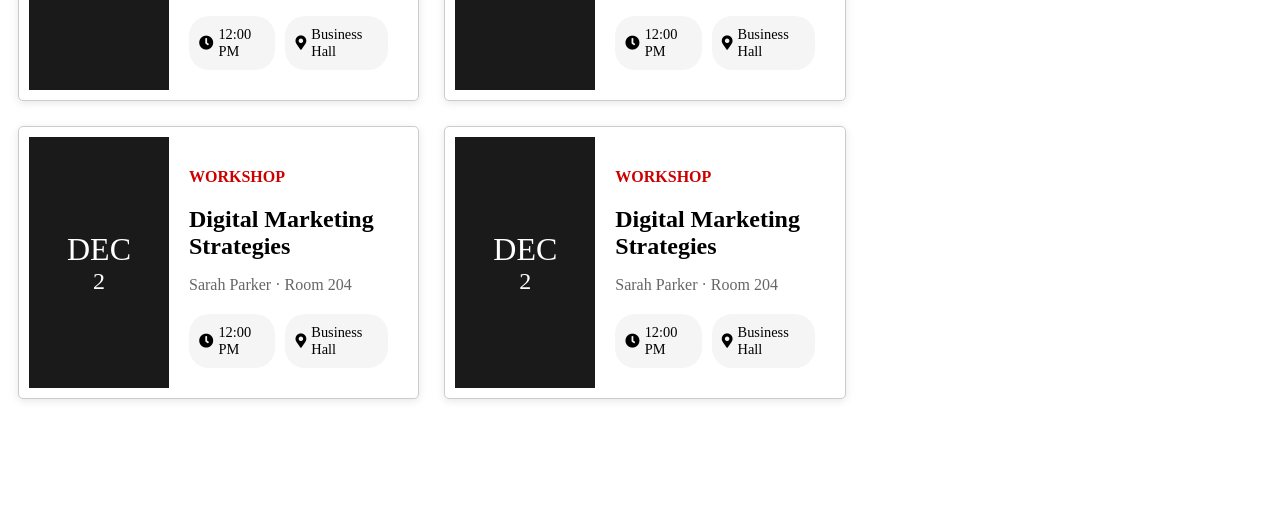
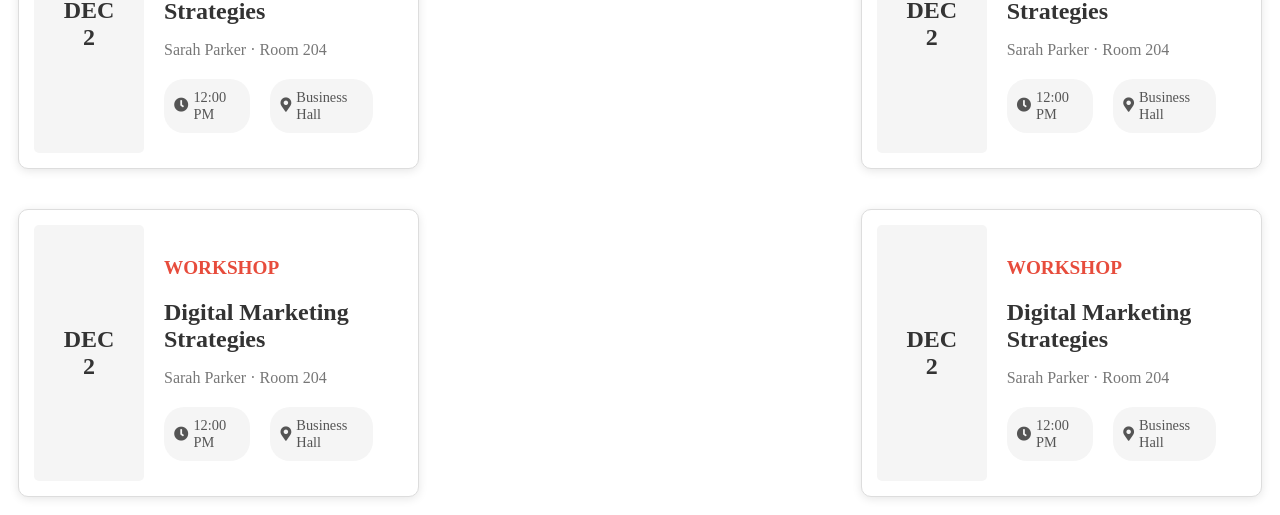
Before and after one commit to lezhaia/widget, a plain HTML site: page index.html in a window 1280 px wide. Shown: the part 489-1004 px from the top of the page. Before the commit the page ends 906 px from the top, so only its background shows below. Drawn offline with Linux system fonts and the light colour scheme.

Commit message:
更新 css

```diff
--- a/css/style.css
+++ b/css/style.css
@@ -67,26 +67,61 @@
 
 #event-widgets {
     display: flex;
-    flex-wrap: wrap;  /* 允許活動換行顯示 */
-    justify-content: flex-start;
-    gap: 5px;
-    overflow-x: auto;  /* 允許水平滾動 */
+    flex-wrap: wrap;
+    justify-content: space-between;  /* 卡片之間自動填滿剩餘空間 */
+    gap: 20px;  /* 卡片之間的間距 */
+    overflow-x: hidden;  /* 取消水平滾動，讓所有卡片保持在頁面範圍內 */
 }
 
 .event-container {
-    width: calc(33.33% - 20px);  /* 每行最多3個活動（減去間距） */
+    width: calc(33.33% - 20px);  /* 保持每行三個卡片 */
     box-sizing: border-box;
-    padding: 10px;
-    border: 1px solid #ccc;
+    padding: 15px;
+    border: 1px solid #ddd;
+    background-color: white;
+    border-radius: 10px;
+    box-shadow: 0 2px 10px rgba(0, 0, 0, 0.1);
+    transition: transform 0.3s ease;
+}
+
+.event-container:hover {
+    transform: scale(1.05);  /* 當滑鼠懸停時，卡片放大 */
+}
+
+.date {
+    font-size: 1.5rem;
+    font-weight: bold;
+    color: #333;
+    background-color: #f5f5f5;
+    border-radius: 5px;
+    padding: 5px;
+}
+
+.details h1 {
+    font-size: 1.2rem;
+    color: #e74c3c;
+    margin-bottom: 5px;
+}
+
+.details h2 {
+    font-size: 1.5rem;
+    color: #333;
+    margin-bottom: 10px;
+}
+
+.details p {
+    color: #777;
+}
+
+.info span {
+    display: inline-block;
+    margin-right: 10px;
+    font-size: 0.9rem;
+    color: #555;
 }
 
 @media (max-width: 768px) {
     .event-container {
-        width: 100%;  /* 小螢幕上每行只顯示一個活動 */
+        width: 100%;  /* 小螢幕時一行顯示一個卡片 */
     }
 }
-
-.pinned {
-    border: 2px solid gold;  /* 置頂活動的邊框顯示金色 */
-    background-color: #fff8e1;
-}
```
